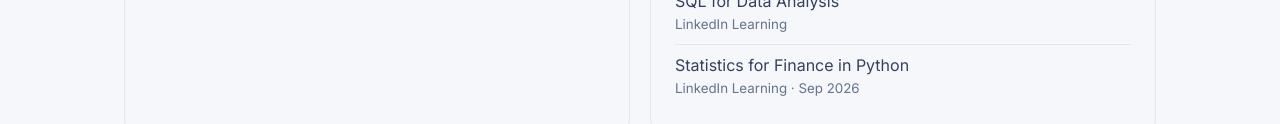
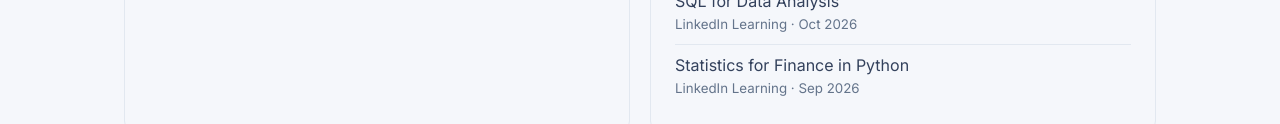
Before and after one commit to arnoldnjikam3173/arnold.njikam, a plain HTML site: page index.html in a window 1280 px wide. Shown: the part 3653-3777 px from the top of the page. Drawn offline with Linux system fonts and the light colour scheme.

Commit message:
Update index.html

```diff
--- a/index.html
+++ b/index.html
@@ -373,7 +373,7 @@
             <ul>
               <li>IBM Data Analyst Professional Certificate<small>IBM / Coursera · In progress</small></li>
               <li>Risk Analysis Certificate<small>Austin Peay State University · 2026</small></li>
-              <li>SQL for Data Analysis<small>LinkedIn Learning</small></li>
+              <li>SQL for Data Analysis<small>LinkedIn Learning · Oct 2026</small></li>
               <li>Statistics for Finance in Python<small>LinkedIn Learning · Sep 2026</small></li>
             </ul>
           </div>
```
